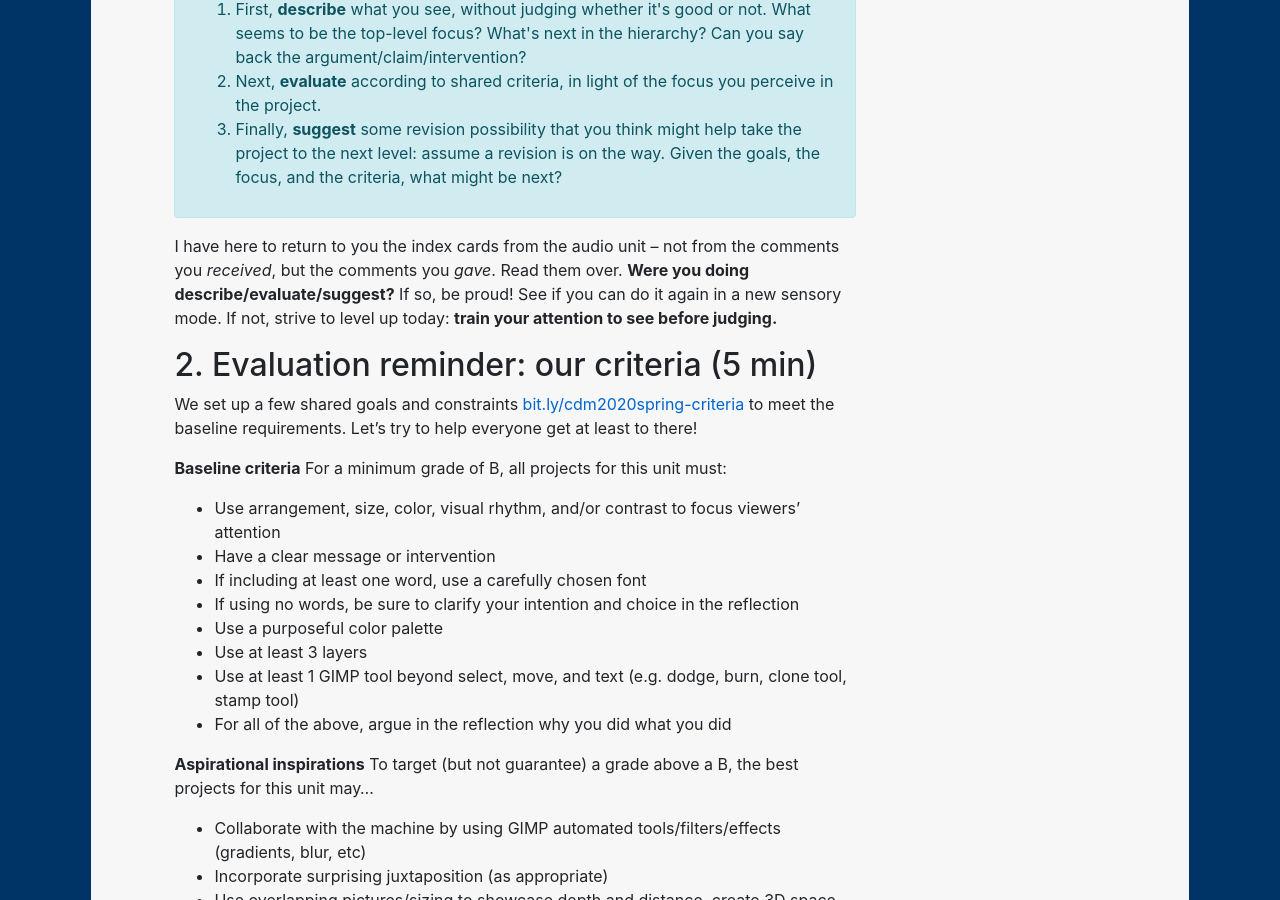
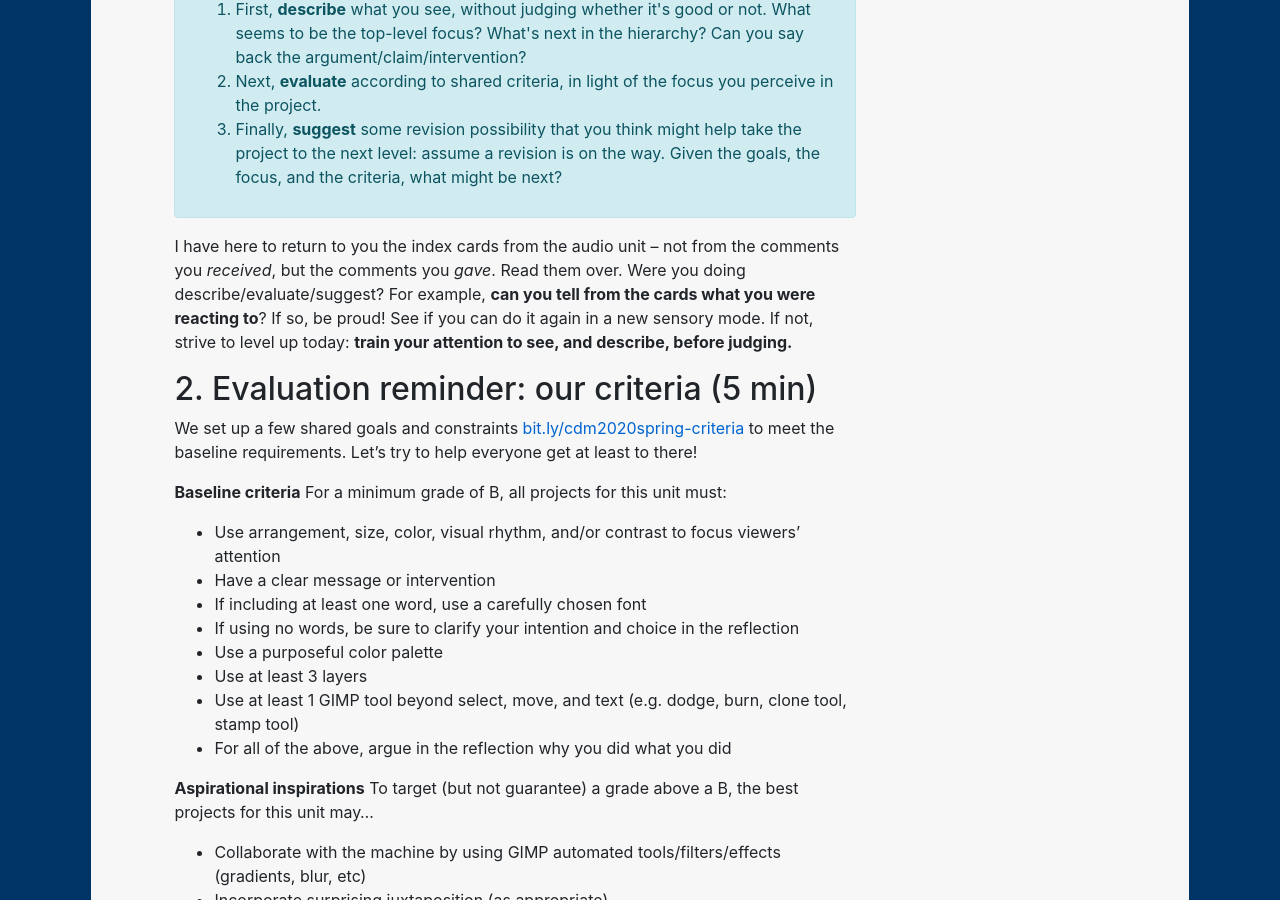
Before and after one commit to benmiller314/cdm2020spring, a Jekyll site: the page built from plans/lesson-13.md, in a window 1280 px wide and 900 px high, scrolled down 621 px. Built offline with Jekyll 4.4.1, drawn with Linux system fonts in a browser that asks for light colours; our own code applies the rules of GitHub Pages for plain Markdown files; some of the changed lines change nothing that is shown.

Commit message:
minor tweaks

```diff
--- a/plans/lesson-13.md
+++ b/plans/lesson-13.md
@@ -29,7 +29,7 @@ To help maximize what you learn both in receiving _and in giving_ feedback, plea
 </ol>
 </div>
 
-I have here to return to you the index cards from the audio unit – not from the comments you *received*, but the comments you *gave*. Read them over. **Were you doing describe/evaluate/suggest?** If so, be proud! See if you can do it again in a new sensory mode. If not, strive to level up today: **train your attention to see before judging.**
+I have here to return to you the index cards from the audio unit – not from the comments you *received*, but the comments you *gave*. Read them over. Were you doing describe/evaluate/suggest? For example, **can you tell from the cards what you were reacting to**? If so, be proud! See if you can do it again in a new sensory mode. If not, strive to level up today: **train your attention to see, and describe, before judging.**
 
 ## 2. Evaluation reminder: our criteria (5 min)
 We set up a few shared goals and constraints [bit.ly/cdm2020spring-criteria](https://docs.google.com/document/d/18QF00VYOEYDVJ2ciloO0jzZxE3MBaetN-ooVeuHVVLQ/edit#heading=h.r8cu792fqkxb) to meet the baseline requirements. Let's try to help everyone get at least to there!
@@ -91,10 +91,10 @@ Based on your viewing, would anyone like to propose new criteria, whether baseli
 # Homework for Next Time
 
 * Next class will be a graphic designers' studio: **bring headphones for [sonic isolation](http://noisli.com)**, and whatever else you need to work towards finalizing your visual argument / rhetorical collage.
-  - The final draft is due at the end of the day on Sunday, and a reflection by class-time on Tuesday; see the [rhetorical collage prompt](https://github.com/benmiller314/visual-argument-2020spring#project-2-visual-argument--rhetorical-collage) for further details.
+  - The final draft is due at the end of the day on Sunday, and a reflection by class-time on Tuesday; see the [rhetorical collage prompt](https://github.com/benmiller314/visual-argument-2020spring#deadlines-and-products) for further details.
 * Even as we zoom in toward the unit finale (again), I want to keep one eye open toward the bigger picture (again!). **Write a short blog post** thinking about possible group projects you'd like to try for the end of term.
   - What further possibilities of graphic design might you want to explore in connection with other people, and other media?
-  - You can post this to the [Issue Queue]({{site.github.issues_url}}/8); like last time, there is no minimum length requirement, but it's a good opportunity to shape the group unit to match your interests!
+  - You can post this to the [Issue Queue]({{site.github.issues_url}}); like last time, there is no minimum length requirement, but it's a good opportunity to shape the group unit to match your interests!
 
 
 ## EXT:
```
